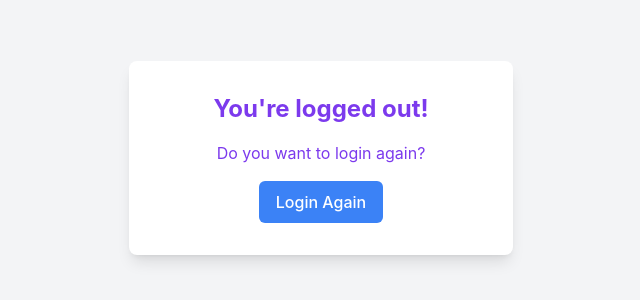
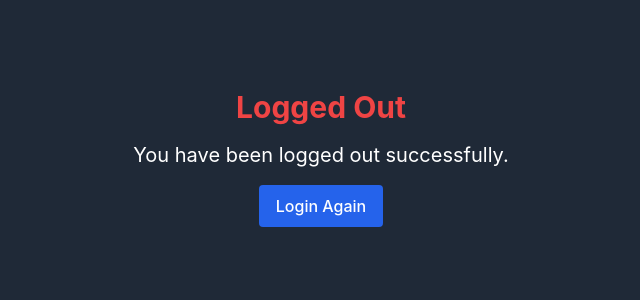
Before and after one commit to Catalin246/cms-karma-kebab, a Vue app: page /logged-out in a window 1280 px wide. Shown: the part 242-542 px from the top of the page, without its empty margins (319-959 px from the left). Built offline with nearby package versions, Linux system fonts and the light colour scheme; what keycloak-js would draw is missing.

Commit message:
Revert "Merge remote-tracking branch 'origin/develop' into feature/employee_fix"
This reverts commit c55aa7b2df0fa7c24c715f75792c1919735f1332, reversing
changes made to 0f7a169fecf1f3df423dd302c19767d763bd5c57.

```diff
--- a/package.json
+++ b/package.json
@@ -13,7 +13,6 @@
     "axios": "^1.7.9",
     "dayjs": "^1.11.13",
     "express": "^4.21.2",
-    "jwt-decode": "^4.0.0",
     "keycloak-js": "^26.0.7",
     "process": "^0.11.10",
     "vue": "^3.5.13",
--- a/src/components/LoggedOut.vue
+++ b/src/components/LoggedOut.vue
@@ -1,11 +1,12 @@
+<!-- LoggedOut.vue -->
 <template>
-  <div class="flex justify-center items-center min-h-screen bg-gray-100">
-    <div class="bg-white p-8 rounded-lg shadow-lg w-96 text-center">
-      <h2 class="text-2xl font-bold mb-4 text-violet-600">You're logged out!</h2>
-      <p class="mb-4 text-violet-600">Do you want to login again?</p>
+    <div class="h-screen w-full flex items-center justify-center bg-gray-800">
+      <div class="text-center">
+        <h1 class="text-3xl font-bold text-red-500 mb-4">Logged Out</h1>
+        <p class="text-xl mb-4 text-white">You have been logged out successfully.</p>
         <button
           @click="loginAgain"
-        class="bg-blue-500 text-white py-2 px-4 rounded-md hover:bg-blue-600"
+          class="bg-blue-600 text-white px-4 py-2 rounded hover:bg-blue-700"
         >
           Login Again
         </button>
@@ -17,9 +18,13 @@
   export default {
     methods: {
       loginAgain() {
-      console.log("Redirecting to login page...");
-      this.$router.push( "/login" );
+        // Redirect to the login page to initiate the Keycloak login flow
+        this.$router.push('/login');
       }
-  },
-};
+    }
+  }
   </script>
+
+  <style scoped>
+  /* The background color has been changed to dark grey (bg-gray-800) */
+  </style>
--- a/src/main.js
+++ b/src/main.js
@@ -1,14 +1,13 @@
 import { createApp } from "vue";
-import "./style.css";
+import './style.css';
 import App from "./App.vue";
 import Login from "./login.vue";
 import RootApp from "./root.vue";
 import LoggedOut from "./components/LoggedOut.vue";
 import UserLoginAttempt from "./components/UserAttemptLogin.vue";
 import { createRouter, createWebHistory } from "vue-router";
-import {jwtDecode} from "jwt-decode"; // For decoding the JWT
+import { initKeycloak, isAdmin } from './keycloak';
 
-// Define the routes
 const routes = [
   { path: "/", redirect: "/login" },
   { path: "/login", component: Login },
@@ -17,49 +16,26 @@ const routes = [
   {
     path: "/cms",
     component: App,
-    meta: { requiresAuth: true }, // Mark this route as requiring authentication
+    beforeEnter: async (to, from, next) => {
+      try {
+        const keycloak = await initKeycloak();
+        if (isAdmin()) {
+          next();  // Proceed to /cms if the user is an admin
+        } else {
+          next('/user-login-attempt');  // Redirect to login if not an admin
+        }
+      } catch (error) {
+        next('/login');  // Redirect to login on failure
+      }
+    }
   },
 ];
 
-// Create the router
 const router = createRouter({
   history: createWebHistory(),
   routes,
 });
 
-// Navigation Guard to Check Authentication and Authorization
-router.beforeEach((to, from, next) => {
-  // Check if the route requires authentication
-  if (to.meta.requiresAuth) {
-    const accessToken = localStorage.getItem("access_token");
-
-    if (accessToken) {
-      try {
-        // Decode the token and check for the "admin" role
-        const decodedToken = jwtDecode(accessToken);
-        const roles = decodedToken.realm_access?.roles || [];
-
-        if (roles.includes("admin")) {
-          console.log("User is an admin");
-          next(); // User is an admin, allow access
-        } else {
-          console.log("User is not an admin");
-          next("/login"); // Not an admin, redirect to login
-        }
-      } catch (error) {
-        console.log("Error decoding token:");
-        next("/login"); // If token is invalid, redirect to login
-      }
-    } else {
-      console.log("No token found");
-      next("/login"); // No token found, redirect to login
-    }
-  } else {
-    next(); // Route doesn't require authentication, allow access
-  }
-});
-
-// Create and mount the app
 const app = createApp(RootApp);
 app.use(router);
 app.mount("#app");
```
Also changed, not shown: src/keycloak.js (line endings or trailing spaces), src/login.vue (line endings or trailing spaces), 1 other file (tests, documents, lock files or other folders). Lines whose indentation alone changed are shown as unchanged.
